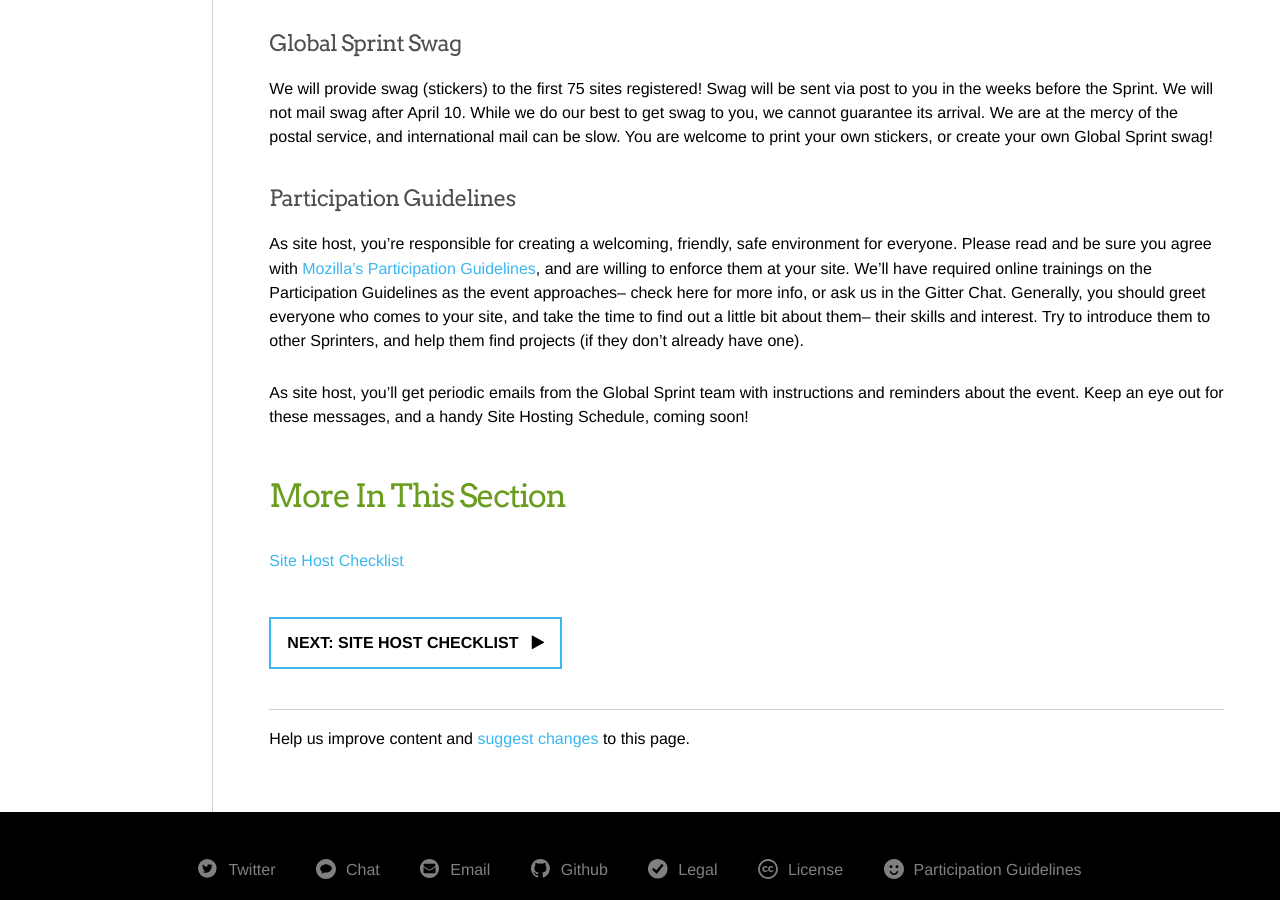
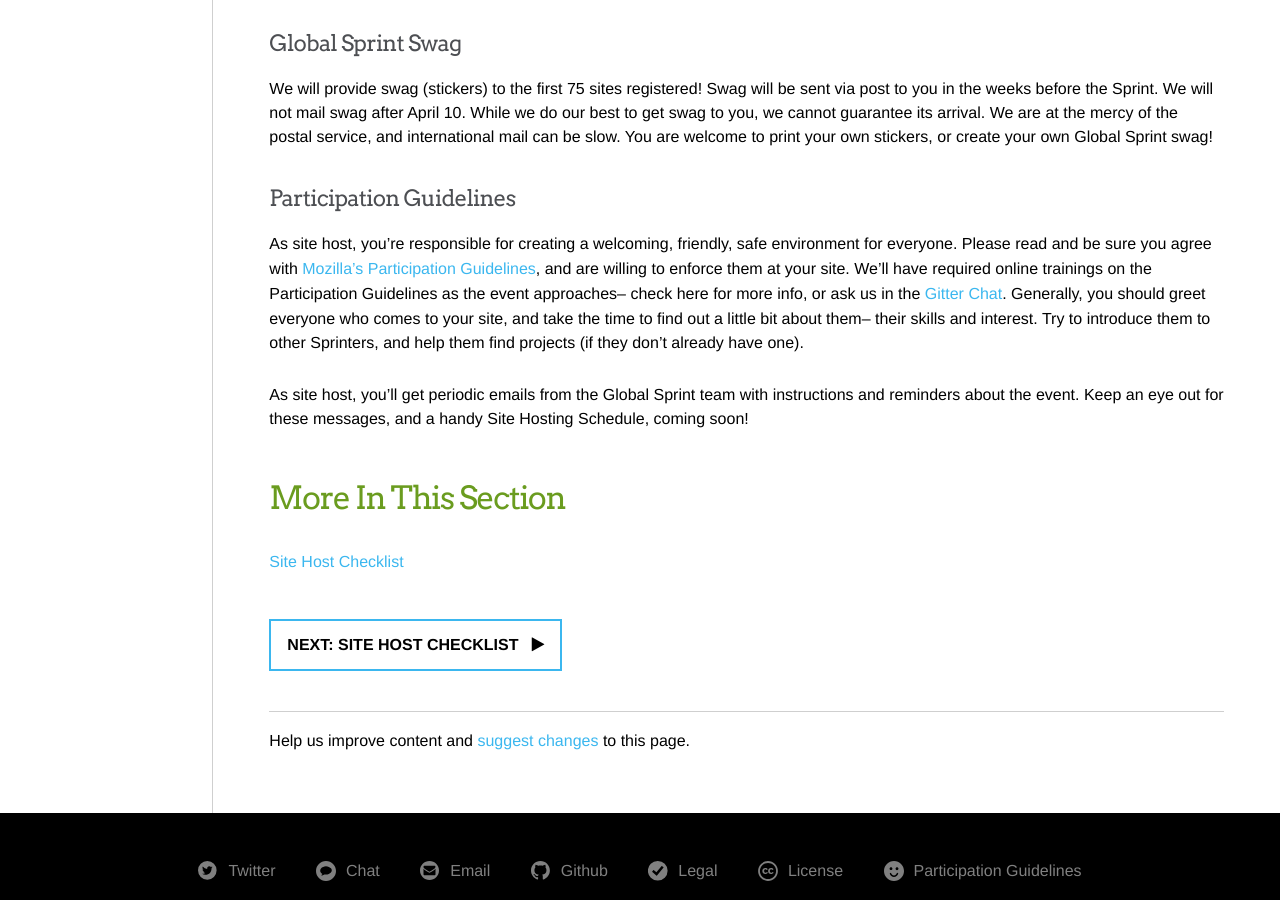
Before and after one commit to mozilla/global-sprint, a Jekyll site: the page built from _articles/site-hosts-guide.md, in a window 1280 px wide and 900 px high, scrolled down 1435 px. Built offline with Jekyll 4.4.1, drawn with Linux system fonts in a browser that asks for light colours; comment, search, counter and statistics services are not loaded; part of the change alters nothing that is shown.

```diff
--- a/_articles/site-hosts-guide.md
+++ b/_articles/site-hosts-guide.md
@@ -42,6 +42,6 @@ Once you register, the Global Sprint team will set up a page for you on the even
 We will provide swag (stickers) to the first 75 sites registered! Swag will be sent via post to you in the weeks before the Sprint.  **We will not mail swag after April 10.** While we do our best to get swag to you, we cannot guarantee its arrival. We are at the mercy of the postal service, and international mail can be slow. You are welcome to print your own stickers, or create your own Global Sprint swag!
 
 #### Participation Guidelines
-As site host, you’re responsible for creating a welcoming, friendly, safe environment for everyone. Please read and be sure you agree with [Mozilla’s Participation Guidelines](https://www.mozilla.org/en-US/about/governance/policies/participation/), and are willing to enforce them at your site. We’ll have **required online** trainings on the Participation Guidelines as the event approaches-- check here for more info, or ask us in the Gitter Chat. Generally, you should greet everyone who comes to your site, and take the time to find out a little bit about them-- their skills and interest. Try to introduce them to other Sprinters, and help them find projects (if they don't already have one).
+As site host, you’re responsible for creating a welcoming, friendly, safe environment for everyone. Please read and be sure you agree with [Mozilla’s Participation Guidelines](https://www.mozilla.org/en-US/about/governance/policies/participation/), and are willing to enforce them at your site. We’ll have **required online** trainings on the Participation Guidelines as the event approaches-- check here for more info, or ask us in the [Gitter Chat](https://gitter.im/mozilla/global-sprint). Generally, you should greet everyone who comes to your site, and take the time to find out a little bit about them-- their skills and interest. Try to introduce them to other Sprinters, and help them find projects (if they don't already have one).
 
 As site host, you’ll get periodic emails from the Global Sprint team with instructions and reminders about the event. Keep an eye out for these messages, and a handy Site Hosting Schedule, coming soon!
```
